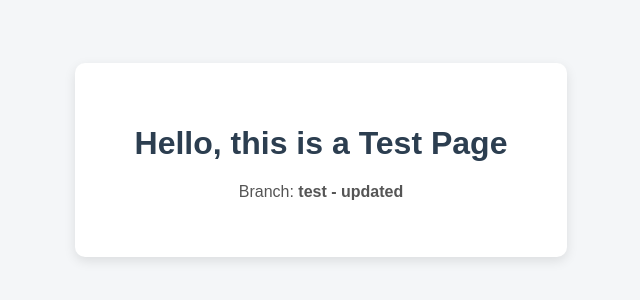
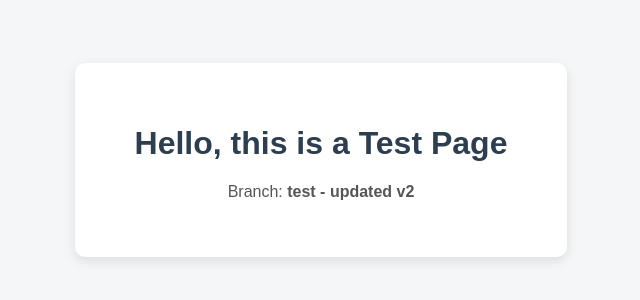
Before and after one commit to htgdigitalmarketing-prog/test-html-project, a plain HTML site: page index.html in a window 1280 px wide. Shown: the part 240-540 px from the top of the page, 319-959 px from the left. Drawn offline with Linux system fonts and the light colour scheme.

Commit message:
Second commit - testing push

```diff
--- a/index.html
+++ b/index.html
@@ -28,7 +28,7 @@
 <body>
   <div class="card">
     <h1>Hello, this is a Test Page</h1>
-    <p>Branch: <strong>test - updated</strong></p>
+    <p>Branch: <strong>test - updated v2</strong></p>
   </div>
 </body>
 </html>
```
